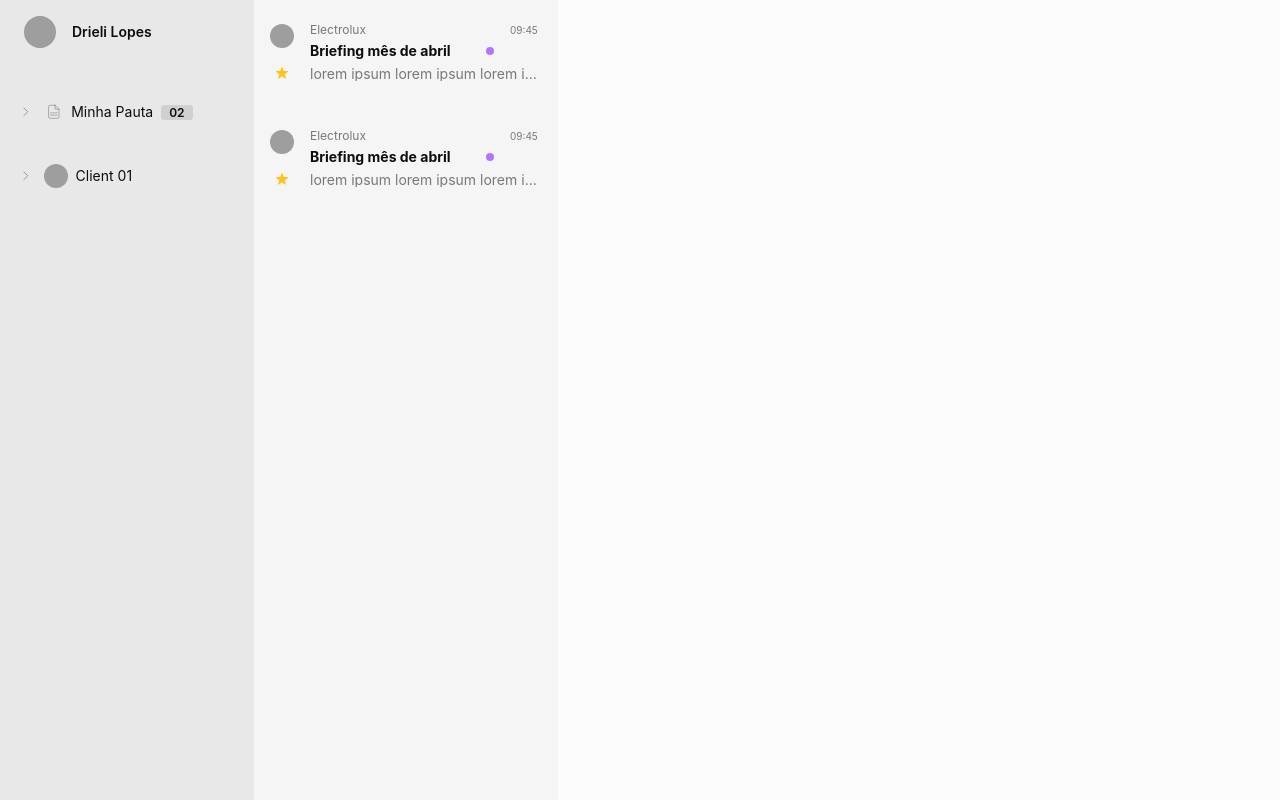
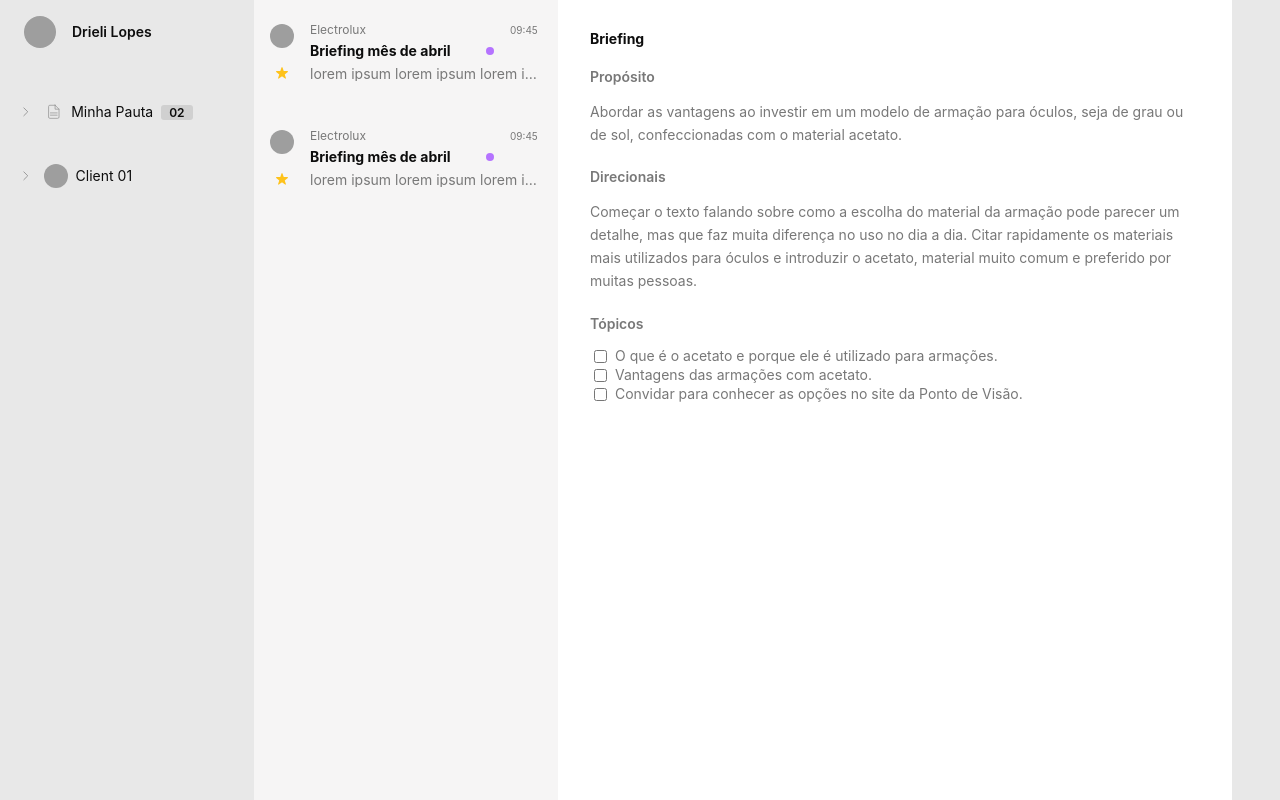
Before and after one commit to opauloh/elasticontent-front, a React (Create React App) app: page / in a window 1280 px wide. Built offline with nearby package versions, Linux system fonts and the light colour scheme; grey boxes are pictures that could not be loaded.

Commit message:
Inbox Component

```diff
--- a/src/components/inbox/Inbox/index.tsx
+++ b/src/components/inbox/Inbox/index.tsx
@@ -2,6 +2,8 @@ import React from 'react';
 import Sidebar from '../../app/Sidebar';
 import Cardlist from '../Cardlist';
 import { Styled } from './styled';
+import Content from '../../content/Content';
+import Nav from '../../app/Nav';
 
 const Inbox: React.FC = () => {
     return (
@@ -29,6 +31,8 @@ const Inbox: React.FC = () => {
                     description: 'lorem ipsum lorem ipsum lorem ipsum lorem ipsum lorem ipsum '
                 }
             ]} />
+            <Content />
+            <Nav />
         </Styled.Inbox>
     )
 }
--- a/src/components/inbox/Inbox/styled.ts
+++ b/src/components/inbox/Inbox/styled.ts
@@ -3,7 +3,7 @@ import styled from 'styled-components';
 const Inbox = styled.div`
   display: grid;
   grid-auto-flow: column;
-  grid-template-columns: auto auto auto auto minmax(540px, 1fr) auto;
+  grid-template-columns: auto auto auto auto minmax(540px, max) auto;
   grid-template-rows: 100%;
   min-height: 250px;
   height: 100%;
```
